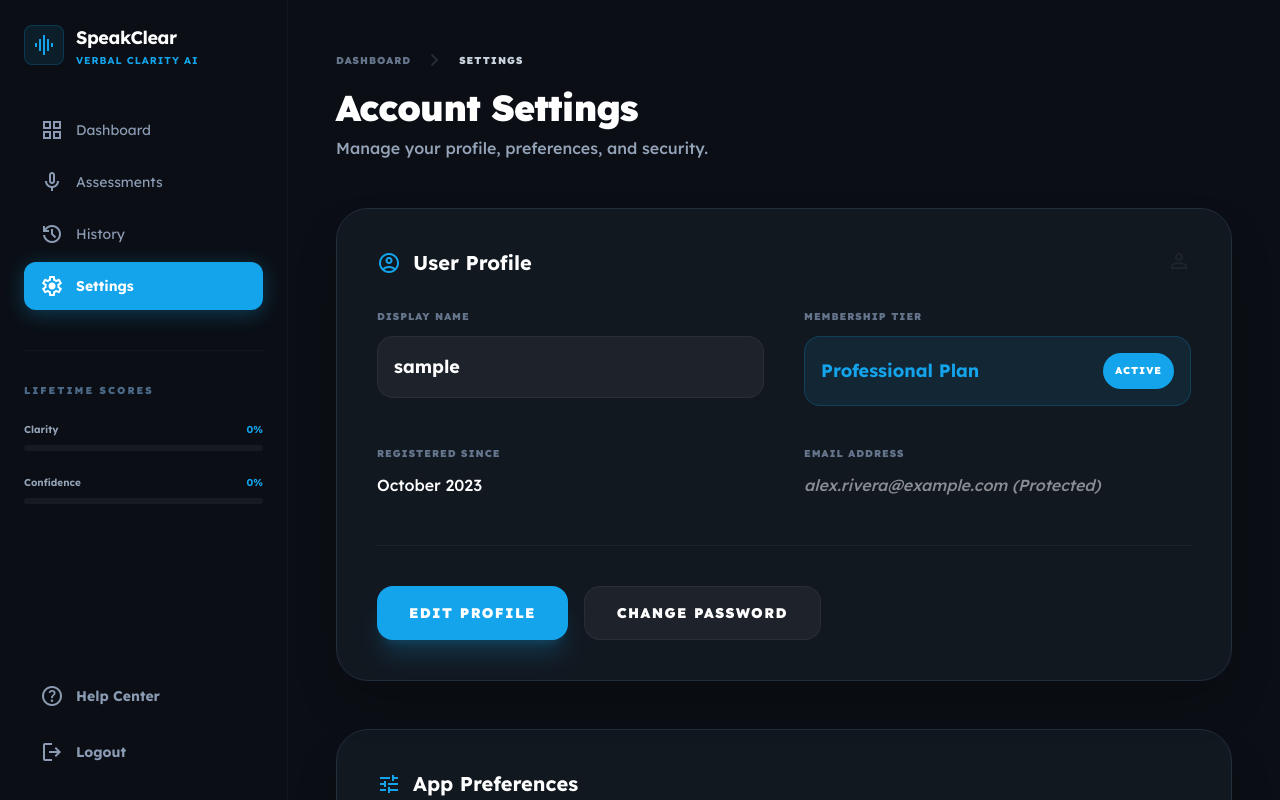
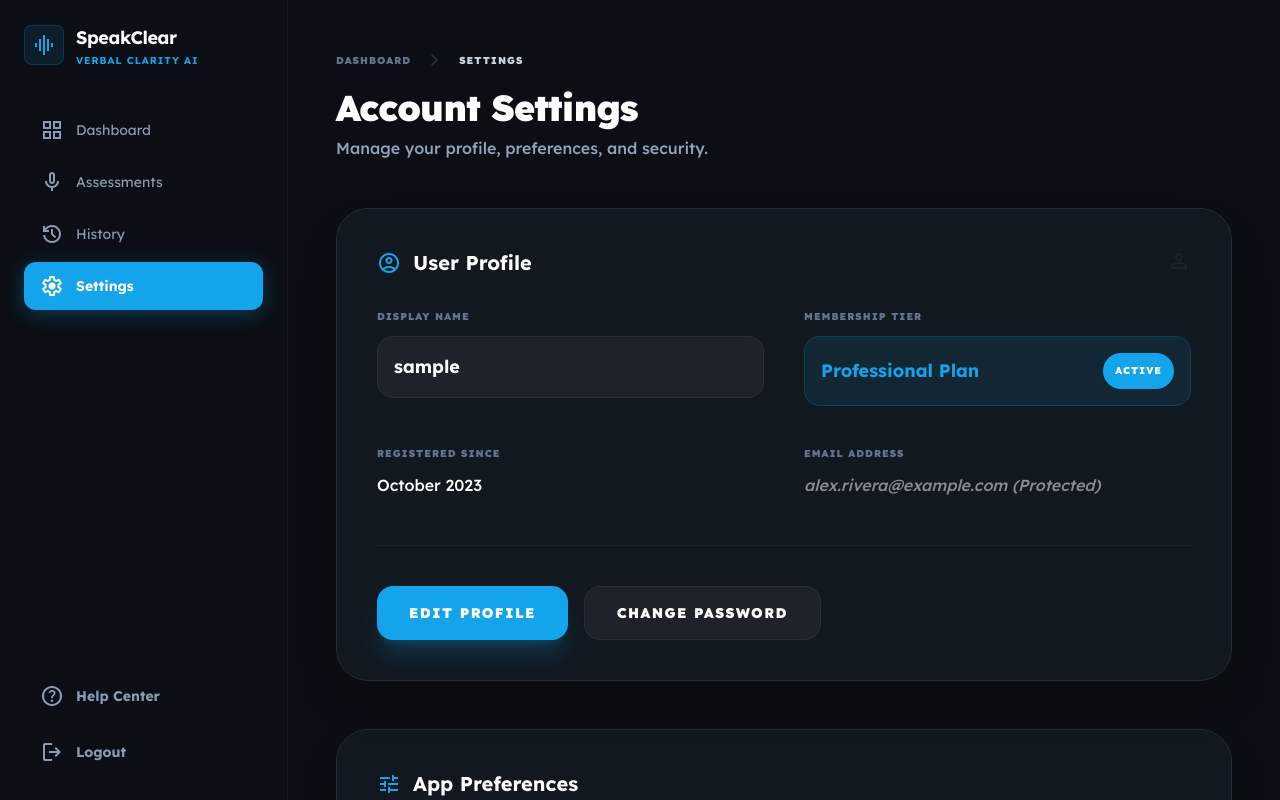
Before and after one commit to dineshbalan-b/AI-communication-Analysis, a Next.js app in the folder speakclear-ui/: page /settings in a window 1280 px wide. Built offline with nearby package versions, Linux system fonts and the light colour scheme; no server answers; sample sign-in values are in the browser's storage.

Commit message:
fix(backend): optimize backend startup by lazy loading ML imports
feat(ui): remove lifetime scores from sidebar

```diff
--- a/speakclear-ui/src/components/Sidebar.tsx
+++ b/speakclear-ui/src/components/Sidebar.tsx
@@ -1,6 +1,6 @@
 "use client";
 
-import { useState, useEffect } from 'react';
+import { useState } from 'react';
 import Link from 'next/link';
 import { usePathname, useRouter } from 'next/navigation';
 import { motion, AnimatePresence } from 'framer-motion';
@@ -12,33 +12,7 @@ interface SidebarProps {
 export default function Sidebar({ username }: SidebarProps) {
     const pathname = usePathname();
     const router = useRouter();
-    const [clarityRate, setClarityRate] = useState(0);
-    const [confidenceRate, setConfidenceRate] = useState(0);
     const [mobileMenuOpen, setMobileMenuOpen] = useState(false);
-
-
-    useEffect(() => {
-        if (username) {
-            const fetchSidebarStats = async () => {
-                try {
-                    const resp = await fetch(`http://127.0.0.1:8000/api/progress?username=${username}`);
-                    const data = await resp.json();
-                    if (data.status === "success" && data.data.length > 0) {
-                        const history = data.data;
-                        const sumClarity = history.reduce((acc: number, curr: any) => acc + (curr.clarity || 0), 0);
-                        const sumConfidence = history.reduce((acc: number, curr: any) => acc + (curr.confidence || 0), 0);
-
-                        setClarityRate(Math.round((sumClarity / history.length) * 10)); // Scale 0-10 to 0-100
-                        setConfidenceRate(Math.round((sumConfidence / history.length) * 10));
-                    }
-                } catch (err) {
-                    console.error("Failed to fetch sidebar stats:", err);
-                }
-            };
-            fetchSidebarStats();
-        }
-    }, [username]);
-
 
     const handleLogout = () => {
         localStorage.removeItem("username");
@@ -112,31 +86,6 @@ export default function Sidebar({ username }: SidebarProps) {
                             );
                         })}
                     </nav>
-
-                    {/* Lifetime Scores Section */}
-                    <div className="pt-8 border-t border-[#212E3B]/30">
-                        <p className="text-[10px] font-black text-[#4B6A88] uppercase tracking-[0.2em] mb-6">LIFETIME SCORES</p>
-                        <div className="space-y-6">
-                            <div className="space-y-2">
-                                <div className="flex justify-between text-[10px] font-bold">
-                                    <span className="text-slate-400">Clarity</span>
-                                    <span className="text-[#13a4ec]">{clarityRate}%</span>
-                                </div>
-                                <div className="h-1.5 w-full bg-white/5 rounded-full overflow-hidden">
-                                    <motion.div initial={{ width: 0 }} animate={{ width: `${clarityRate}%` }} transition={{ duration: 1.5 }} className="h-full bg-[#13a4ec] rounded-full shadow-[0_0_10px_rgba(19,164,236,0.3)]" />
-                                </div>
-                            </div>
-                            <div className="space-y-2">
-                                <div className="flex justify-between text-[10px] font-bold">
-                                    <span className="text-slate-400">Confidence</span>
-                                    <span className="text-[#13a4ec]">{confidenceRate}%</span>
-                                </div>
-                                <div className="h-1.5 w-full bg-white/5 rounded-full overflow-hidden">
-                                    <motion.div initial={{ width: 0 }} animate={{ width: `${confidenceRate}%` }} transition={{ duration: 1.5 }} className="h-full bg-[#13a4ec] rounded-full shadow-[0_0_10px_rgba(19,164,236,0.3)]" />
-                                </div>
-                            </div>
-                        </div>
-                    </div>
                 </div>
 
                 <div className="space-y-2">
```
Also changed, not shown: 2 other files (tests, documents, lock files or other folders).
